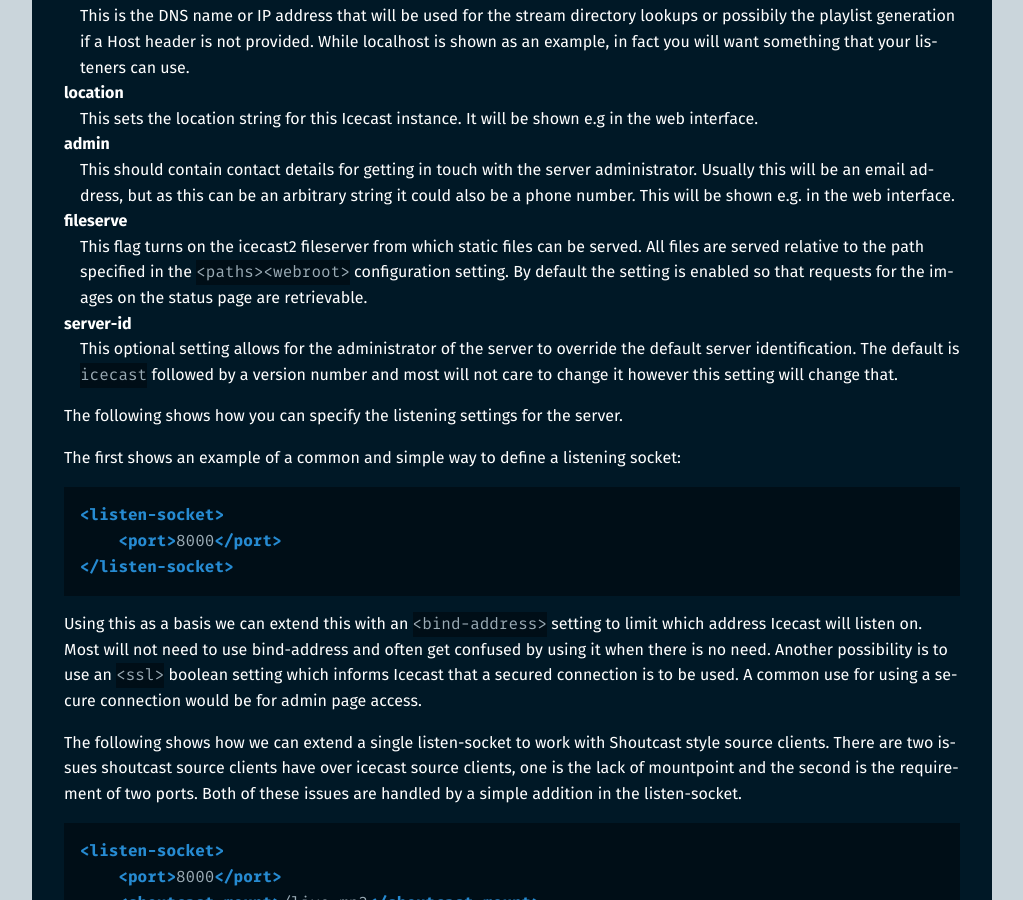
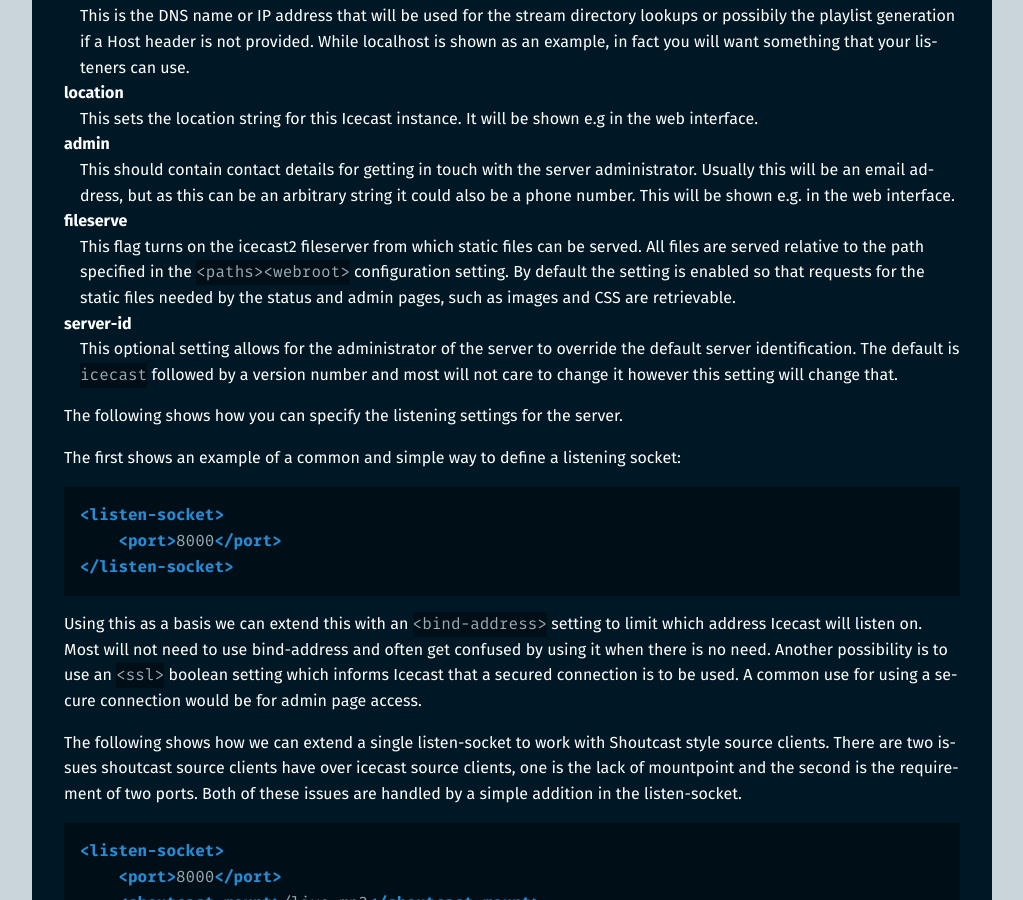
Before and after one commit to barionleg/Xipho, a Jekyll site: the page built from docs/icecast-2.4.1/config-file.md, in a window 1280 px wide and 900 px high, scrolled down 4160 px. Shown: the whole window, without its empty margins (128-1151 px from the left). Built offline with Jekyll 4.4.1, drawn with Linux system fonts in a browser that asks for light colours.

Commit message:
Be even more explicit about fileserve impact.

```diff
--- a/docs/icecast-2.4.1/config-file.md
+++ b/docs/icecast-2.4.1/config-file.md
@@ -188,7 +188,8 @@ admin
 fileserve
 : This flag turns on the icecast2 fileserver from which static files can be served. All files
   are served relative to the path specified in the `<paths><webroot>` configuration setting.
-  By default the setting is enabled so that requests for the images on the status page are retrievable.
+  By default the setting is enabled so that requests for the static files needed by the status
+  and admin pages, such as images and CSS are retrievable.
 
 server-id
 : This optional setting allows for the administrator of the server to override the default
```
